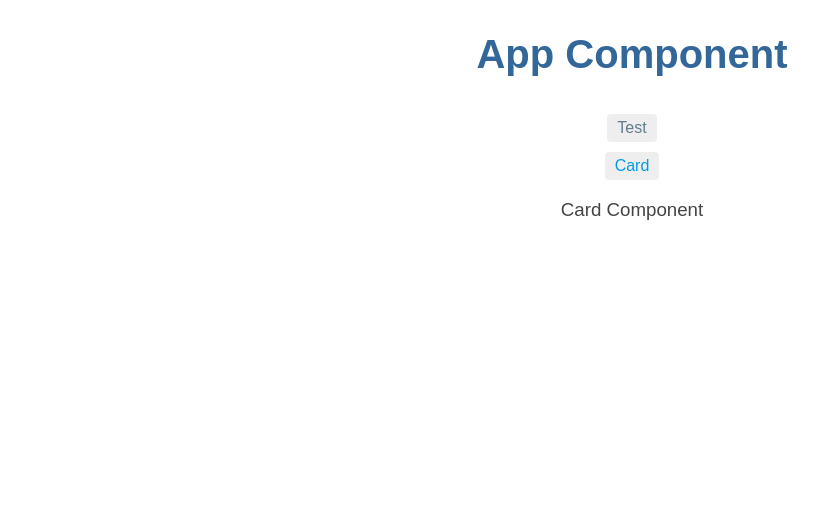
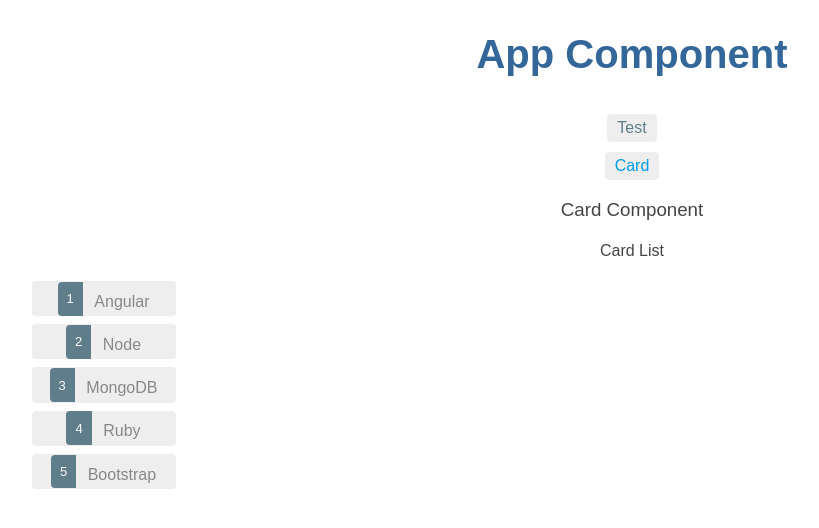
Before and after one commit to biswa-bhusan-gupta/Angular-Routing_Navigation, an Angular app: page /card in a window 1280 px wide. Shown: the top 528 px of the page, without its empty margins (8-827 px from the left). Built offline with nearby package versions, Linux system fonts and the light colour scheme.

Commit message:
Third Commit

```diff
--- a/src/app/app-routing.module.ts
+++ b/src/app/app-routing.module.ts
@@ -3,11 +3,13 @@ import { Routes, RouterModule } from "@angular/router";
 import { TestComponent } from "./test/test.component";
 import { CardComponent } from "./card/card.component";
 import { PageComponent } from "./page/page.component";
+import { CardDetailsComponent } from "./card-details/card-details.component";
 
 const routes: Routes = [
-  { path: "", redirectTo: "/card", pathMatch: "full" },
+  // { path: "", redirectTo: "/card", pathMatch: "full" },
   { path: "test", component: TestComponent },
   { path: "card", component: CardComponent },
+  { path: "card/:id", component: CardDetailsComponent },
   { path: "**", component: PageComponent }
 ];
 @NgModule({
@@ -15,4 +17,9 @@ const routes: Routes = [
   exports: [RouterModule]
 })
 export class AppRoutingModule {}
-export const routingComponents = [TestComponent, CardComponent, PageComponent];
+export const routingComponents = [
+  TestComponent,
+  CardComponent,
+  PageComponent,
+  CardDetailsComponent
+];
--- /dev/null
+++ b/src/app/card-details/card-details.component.html
@@ -0,0 +1 @@
+<h3>Card : {{cardId}}</h3>
--- /dev/null
+++ b/src/app/card-details/card-details.component.ts
@@ -0,0 +1,19 @@
+import { Component } from "@angular/core";
+import { ActivatedRoute } from "@angular/router";
+
+@Component({
+  selector: "app-details",
+  templateUrl: "./card-details.component.html",
+  styleUrls: ["./card-details.component.css"]
+})
+export class CardDetailsComponent {
+  constructor(private route: ActivatedRoute) {}
+
+  component = "Card Details Component";
+  public cardId;
+
+  ngOnInit() {
+    let id = Number(this.route.snapshot.paramMap.get("id"));
+    this.cardId = id;
+  }
+}
--- a/src/app/card/card.component.css
+++ b/src/app/card/card.component.css
@@ -0,0 +1,5 @@
+h3 {
+  color: #444;
+  font-family: Arial, Helvetica, sans-serif;
+  font-weight: lighter;
+}
--- a/src/app/card/card.component.html
+++ b/src/app/card/card.component.html
@@ -1 +1,7 @@
 <h3>{{component}}</h3>
+<h4>Card List</h4>
+<ul class="items">
+  <li (click)="onSelect(i)" *ngFor="let i of cards">
+    <span class="badge">{{i.id}}</span>{{i.name}}
+  </li>
+</ul>
--- a/src/app/card/card.component.ts
+++ b/src/app/card/card.component.ts
@@ -1,4 +1,5 @@
 import { Component } from "@angular/core";
+import { Router } from "@angular/router";
 
 @Component({
   selector: "app-card",
@@ -6,5 +7,17 @@ import { Component } from "@angular/core";
   styleUrls: ["./card.component.css"]
 })
 export class CardComponent {
+  constructor(private router: Router) {}
   component = "Card Component";
+  cards = [
+    { id: 1, name: "Angular" },
+    { id: 2, name: "Node" },
+    { id: 3, name: "MongoDB" },
+    { id: 4, name: "Ruby" },
+    { id: 5, name: "Bootstrap" }
+  ];
+
+  onSelect(x) {
+    this.router.navigate(["/card", x.id]);
+  }
 }
--- a/src/styles.css
+++ b/src/styles.css
@@ -10,8 +10,10 @@ h1 {
   font-family: Arial, Helvetica, sans-serif;
   font-size: 250%;
 }
+
 h2,
-h3 {
+h3,
+h4 {
   color: #444;
   font-family: Arial, Helvetica, sans-serif;
   font-weight: lighter;
```
Also changed, not shown: src/app/card-details/card-details.component.css (added).
